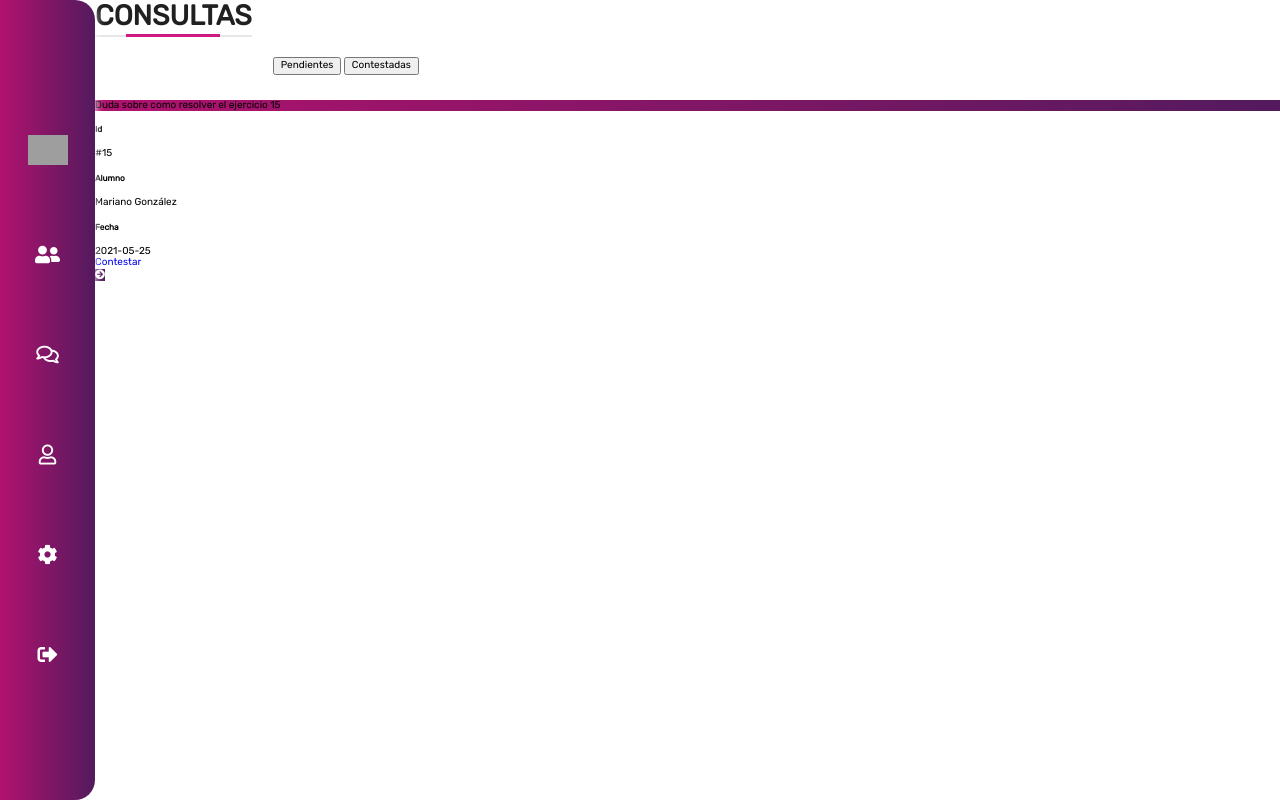
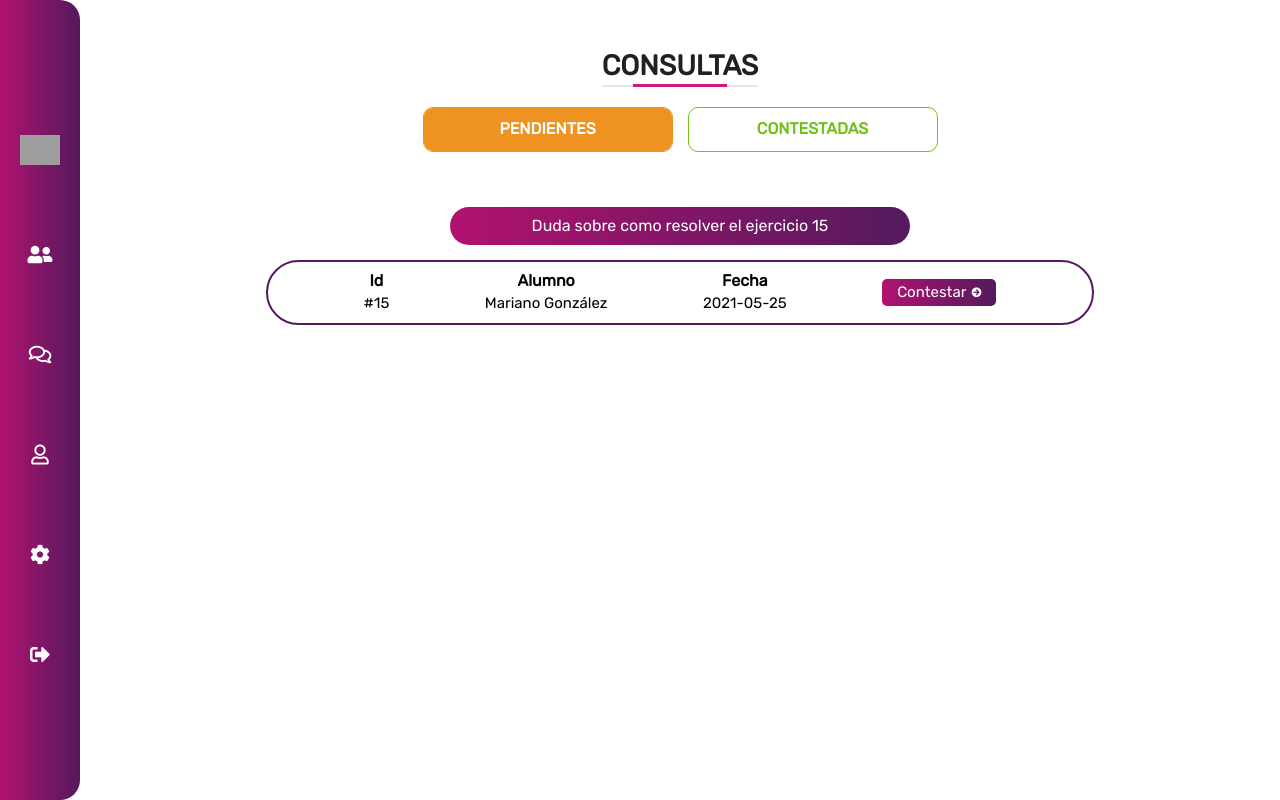
Before and after one commit to aKus-dev/AURUM, a PHP site: page /Docente/internal/consultas.php in a window 1280 px wide. Run offline with PHP 8.4, Linux system fonts and the light colour scheme; the visitor is signed in with stand-in values (Sample User, id 1); grey boxes are pictures that could not be loaded.

Commit message:
Agregado estilo para visualizar consultas

```diff
--- a/build/css/app.css
+++ b/build/css/app.css
@@ -461,9 +461,8 @@
   font-size: 1.5rem;
   border-radius: 1rem; }
 
-.disabled {
-  opacity: .5;
-  cursor: not-allowed; }
+.bold {
+  font-weight: bold; }
 
 .btn {
   display: block;
@@ -500,7 +499,7 @@
 
 .btn-white:hover {
   color: #000000;
-  box-shadow: inset 0 10rem 5rem #FFFFFF; }
+  box-shadow: inset 0 -10rem 5rem #FFFFFF; }
 
 .btn-gradient {
   max-width: 85%;
@@ -587,6 +586,51 @@
 
 .btn-crud:hover {
   transform: scale(1.05); }
+
+.disabled {
+  opacity: .5;
+  cursor: not-allowed; }
+
+/* Botones de consultas */
+.btn-pendientes {
+  background: transparent;
+  transition: .4s;
+  cursor: pointer;
+  border: none;
+  width: 100%;
+  max-width: 25rem;
+  padding: 1.2rem;
+  font-weight: bold;
+  font-size: 1.6rem;
+  text-transform: uppercase;
+  color: #ee9221;
+  box-shadow: inset 0 0 0 #ee9221;
+  border: 1px solid #ee9221;
+  border-radius: 1rem; }
+
+.btn-pendientes--active {
+  box-shadow: inset 25rem 0 0 #ee9221;
+  color: #FFFFFF; }
+
+.btn-contestadas {
+  background: transparent;
+  transition: .4s;
+  cursor: pointer;
+  border: none;
+  width: 100%;
+  max-width: 25rem;
+  padding: 1.2rem;
+  font-weight: bold;
+  font-size: 1.6rem;
+  text-transform: uppercase;
+  color: #71c017;
+  box-shadow: inset 0 0 0 #71c017;
+  border: 1px solid #71c017;
+  border-radius: 1rem; }
+
+.btn-contestadas--active {
+  box-shadow: inset 25rem 0 0 #71c017;
+  color: #FFFFFF; }
 
 /** UI **/
 /* Para que la animacion hamburguer funcione:
@@ -1229,6 +1273,16 @@
 
 .pb-50 {
   padding-bottom: 50px; }
+
+.m3 {
+  margin-top: 3rem;
+  margin-bottom: 8rem;
+  margin-left: auto;
+  margin-right: auto; }
+
+select[multiple] {
+  height: 15rem;
+  border: 2px solid #B1126F; }
 
 .welcome {
   font-family: "Open Sans", sans-serif;
@@ -1519,7 +1573,7 @@
   @media (min-width: 968px) {
     .alumno-header {
       position: fixed;
-      width: 9.5rem;
+      width: 8rem;
       height: 100vh;
       border-radius: 0 2rem 2rem 0;
       flex-direction: column;
@@ -1565,7 +1619,7 @@
 
 @media (min-width: 968px) {
   .alumno-container {
-    margin-left: 9.5rem; } }
+    margin-left: 8rem; } }
 
 .crear-consulta {
   min-height: 100vh;
@@ -1688,3 +1742,78 @@
   background-image: url(/build/img/Docente/Horarios.jpg);
   background-size: cover;
   background-position: center; }
+
+/* Tablas */
+.consulta-container {
+  padding: 5rem 2rem 1.5rem 2rem;
+  text-align: center;
+  padding-bottom: 7.5rem; }
+  @media (min-width: 768px) {
+    .consulta-container {
+      width: 80%;
+      margin: auto;
+      padding-bottom: 0; } }
+
+.consulta-buttons {
+  width: 100%;
+  gap: 1.5rem;
+  display: flex;
+  justify-content: center;
+  margin: 0 auto 3rem auto; }
+
+.consulta--contestar {
+  display: flex;
+  justify-content: center;
+  align-items: center;
+  gap: .5rem;
+  color: #FFFFFF;
+  border-radius: 5rem;
+  padding: 1rem;
+  width: 80%;
+  margin: 0 auto; }
+
+.titulo-consulta {
+  text-align: center;
+  color: #FFFFFF;
+  border-radius: 5rem;
+  margin: 0 auto 1.5rem auto;
+  width: 70%;
+  padding: 1rem 0; }
+  @media (min-width: 968px) {
+    .titulo-consulta {
+      width: 50%; } }
+  .titulo-consulta p {
+    font-size: 1.6rem; }
+
+.datos-consulta-flex {
+  width: 90%;
+  margin: 0 auto 5.5rem auto;
+  display: flex;
+  padding: 1rem 0;
+  justify-content: space-evenly;
+  align-items: center;
+  border: 2px solid #531A5D;
+  border-radius: 5rem; }
+  @media (min-width: 968px) {
+    .datos-consulta-flex {
+      margin: 0 auto 6.5rem auto; } }
+  .datos-consulta-flex h5 {
+    font-size: 1.6rem;
+    margin: 0; }
+  .datos-consulta-flex p, .datos-consulta-flex span {
+    font-size: 1.5rem; }
+  .datos-consulta-flex .btn-consulta {
+    display: flex;
+    align-items: center;
+    justify-content: center;
+    gap: .5rem;
+    color: #FFFFFF;
+    padding: .5rem 1.5rem;
+    border-radius: .5rem;
+    margin: 0 auto; }
+
+.flex-consultas-datos {
+  text-align: center;
+  display: flex;
+  flex-direction: column;
+  gap: .5rem; }
--- a/src/scss/base/_buttons.scss
+++ b/src/scss/base/_buttons.scss
@@ -38,7 +38,7 @@
 }
 .btn-white:hover {
     color: #000000;
-    box-shadow: inset 0 10rem 5rem $white;
+    box-shadow: inset 0 -10rem 5rem $white;
 }
 
 // Boton con gradient
@@ -150,3 +150,48 @@
     opacity: .5;
     cursor: not-allowed;
 }
+
+/* Botones de consultas */
+.btn-pendientes {
+    background: transparent;
+    transition: .4s;
+    cursor: pointer;
+    border: none;
+    width: 100%;
+    max-width: 25rem;
+    padding: 1.2rem;
+    font-weight: bold;
+    font-size: 1.6rem;
+    text-transform: uppercase;
+    color: #ee9221;
+    box-shadow: inset 0 0 0 #ee9221;
+    border: 1px solid #ee9221;
+    border-radius: 1rem;
+}
+
+.btn-pendientes--active {
+    box-shadow: inset 25rem 0 0 #ee9221;
+    color: $white;
+}
+
+.btn-contestadas {
+    background: transparent;
+    transition: .4s;
+    cursor: pointer;
+    border: none;
+    width: 100%;
+    max-width: 25rem;
+    padding: 1.2rem;
+    font-weight: bold;
+    font-size: 1.6rem;
+    text-transform: uppercase;
+    color: #71c017;
+    box-shadow: inset 0 0 0 #71c017;
+    border: 1px solid #71c017;
+    border-radius: 1rem;
+}
+
+.btn-contestadas--active {
+    box-shadow: inset 25rem 0 0 #71c017;
+    color: $white;
+}
--- a/src/scss/base/_utilidades.scss
+++ b/src/scss/base/_utilidades.scss
@@ -79,7 +79,6 @@
     border-radius: 1rem;
 }
 
-
 .bold {
     font-weight: bold;
 }
--- /dev/null
+++ b/src/scss/tablas/_consultas.scss
@@ -0,0 +1,92 @@
+.consulta-container {
+    padding: 5rem 2rem 1.5rem 2rem;
+    text-align: center;
+
+    @include tablet {
+        width: 80%;
+        margin: auto;
+        padding-bottom: 0;
+    }
+
+    padding-bottom: 7.5rem;
+}
+
+.consulta-buttons {
+    width: 100%;
+    gap: 1.5rem;
+    display: flex;
+    justify-content: center;
+    margin: 0 auto 3rem auto;
+}
+
+.consulta--contestar {
+    display: flex;
+    justify-content:center;
+    align-items: center;
+    gap: .5rem;
+    color: $white;
+    border-radius: 5rem;
+    padding: 1rem;
+
+    width: 80%;
+    margin: 0 auto;
+}
+
+ .titulo-consulta {
+    text-align: center;
+    color: $white;
+    border-radius: 5rem;
+    margin: 0 auto 1.5rem auto;
+    width: 70%;
+    padding: 1rem 0;
+
+    @include desktop {
+        width: 50%;
+    }
+
+    p {
+        font-size: 1.6rem;
+    }
+ }
+
+.datos-consulta-flex {
+    width: 90%;
+    margin: 0 auto 5.5rem auto;
+    display: flex;
+    padding: 1rem 0;
+    justify-content: space-evenly;
+    align-items: center;
+    border: 2px solid $darkViolet;
+    border-radius: 5rem;
+
+    @include desktop {
+        margin: 0 auto 6.5rem auto;
+    }
+
+    h5 {
+        font-size: 1.6rem;
+        margin: 0;
+    }
+
+    p,span {
+        font-size: 1.5rem;
+    }
+
+    .btn-consulta {
+        display: flex;
+        align-items: center;
+        justify-content: center;
+        gap: .5rem;
+        color: $white;
+        padding: .5rem 1.5rem;
+        border-radius: .5rem;
+        margin: 0 auto;
+    }
+}
+
+.flex-consultas-datos {
+    text-align: center;
+    display: flex;
+    flex-direction: column;
+    gap: .5rem;
+}
```
